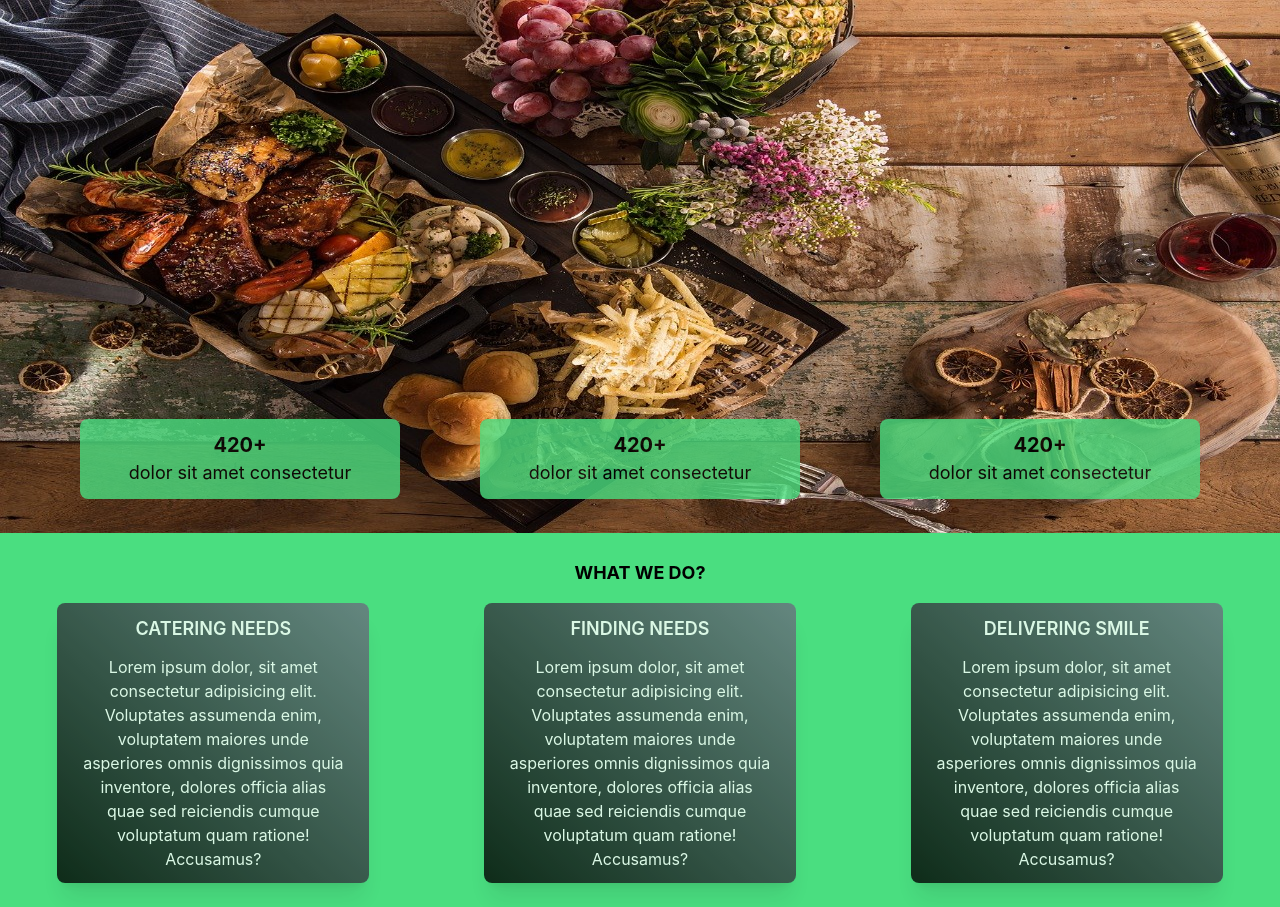
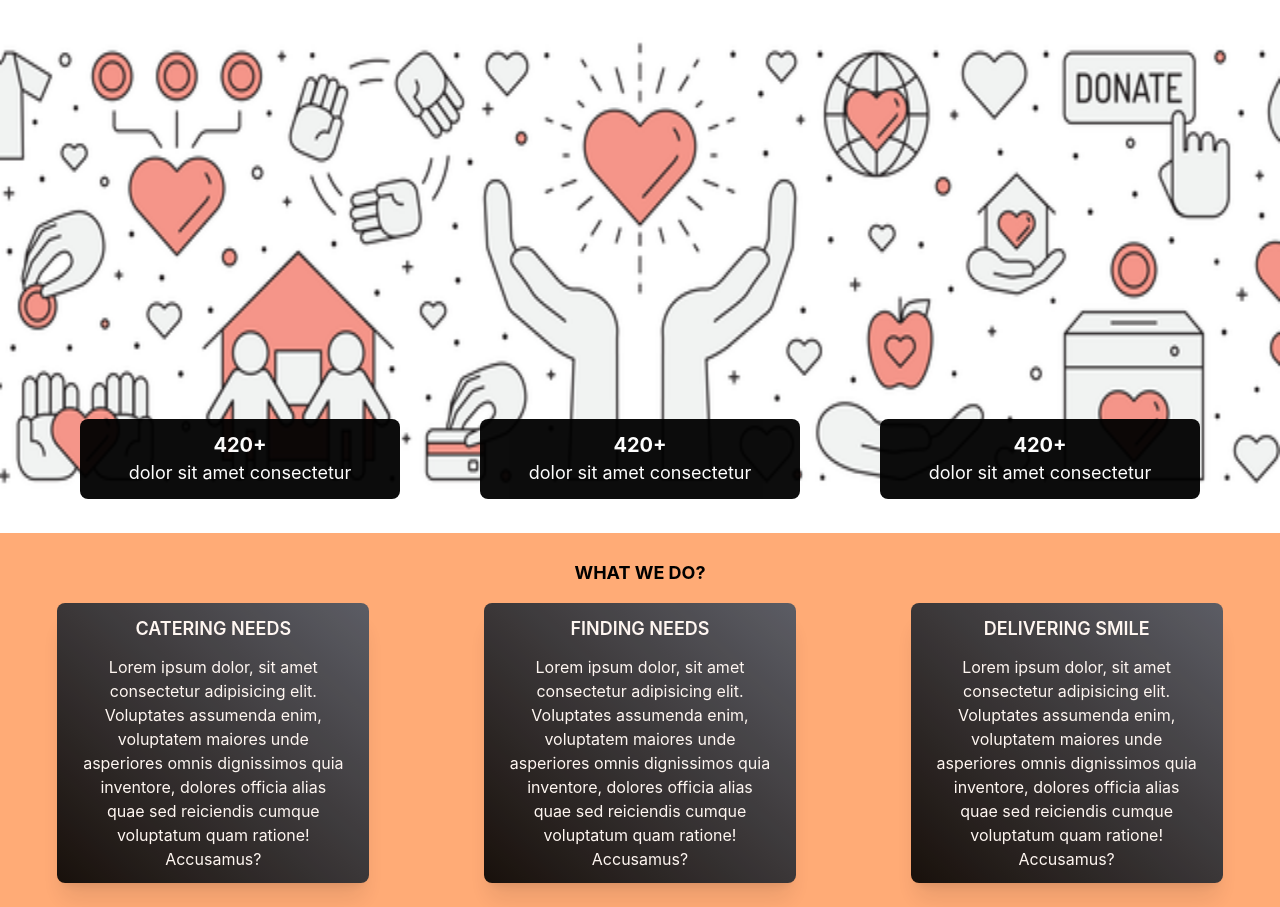
Before and after one commit to Riya2919/GIFT-A-SMILE, a Next.js app: page / in a window 1280 px wide. Built offline with nearby package versions, Linux system fonts and the light colour scheme.

Commit message:
Color changed

```diff
--- a/pages/_app.js
+++ b/pages/_app.js
@@ -2,7 +2,7 @@ import '../styles/globals.css'
 
 function MyApp({ Component, pageProps }) {
   return (
-  <div className='bg-green-400'>
+  <div className='bg-[#FFAB76]'>
   <Component {...pageProps}/>
   </div>
   )
--- a/pages/about.js
+++ b/pages/about.js
@@ -36,32 +36,32 @@ const about = () => {
         </div>
         <div className="lg:flex justify-center lg:mx-10">
 
-          <div className="bg-white m-4 p-5 md:px-16 md:mx-20 sm:px-20 sm:mx-20 lg:mx-5 bg-gradient-to-tr from-black to-gray-600 opacity-80 rounded-lg shadow-xl">
-            <h1 className="text-white font-semibold">LOREM IPSUM</h1>
+          <div className="bg-white m-4 p-5 md:px-12 md:mx-20 sm:px-20 sm:mx-20 lg:mx-5 bg-gradient-to-tr from-black to-gray-600 opacity-80 rounded-lg shadow-xl">
+            <h1 className="text-white font-semibold mb-2">LOREM IPSUM</h1>
             <p className="text-white text-sm">
               It is a long established fact that a reader will be distracted by
               the readable content of a page when looking at its layout.
             </p>
           </div>
 
-          <div className="bg-white m-4 p-5 md:px-16 md:mx-20 sm:px-20 sm:mx-20 lg:mx-5 bg-gradient-to-tr from-black to-gray-600 opacity-80 rounded-lg shadow-xl">
-            <h1 className="text-white font-semibold">LOREM IPSUM</h1>
+          <div className="bg-white m-4 p-5 md:px-12 md:mx-20 sm:px-20 sm:mx-20 lg:mx-5 bg-gradient-to-tr from-black to-gray-600 opacity-80 rounded-lg shadow-xl">
+            <h1 className="text-white font-semibold mb-2">LOREM IPSUM</h1>
             <p className="text-white text-sm">
               It is a long established fact that a reader will be distracted by
               the readable content of a page when looking at its layout.
             </p>
           </div>
 
-          <div className="bg-white m-4 p-5 md:px-16 md:mx-20 sm:px-20 sm:mx-20 lg:mx-5 bg-gradient-to-tr from-black to-gray-600 opacity-80 rounded-lg shadow-xl">
-            <h1 className="text-white font-semibold">LOREM IPSUM</h1>
+          <div className="bg-white m-4 p-5 md:px-12 md:mx-20 sm:px-20 sm:mx-20 lg:mx-5 bg-gradient-to-tr from-black to-gray-600 opacity-80 rounded-lg shadow-xl">
+            <h1 className="text-white font-semibold mb-2">LOREM IPSUM</h1>
             <p className="text-white text-sm">
               It is a long established fact that a reader will be distracted by
               the readable content of a page when looking at its layout.
             </p>
           </div>
 
-          <div className="bg-white m-4 p-5 md:px-16 md:mx-20 sm:px-20 sm:mx-20 lg:mx-5 bg-gradient-to-tr from-black to-gray-600 opacity-80 rounded-lg shadow-xl">
-            <h1 className="text-white font-semibold">LOREM IPSUM</h1>
+          <div className="bg-white m-4 p-5 md:px-12 md:mx-20 sm:px-20 sm:mx-20 lg:mx-5 bg-gradient-to-tr from-black to-gray-600 opacity-80 rounded-lg shadow-xl">
+            <h1 className="text-white font-semibold mb-2">LOREM IPSUM</h1>
             <p className="text-white text-sm">
               It is a long established fact that a reader will be distracted by
               the readable content of a page when looking at its layout.
--- a/pages/index.js
+++ b/pages/index.js
@@ -20,17 +20,17 @@ export default function Home() {
             />
           </div>
           <div className='absolute bottom-3 flex justify-evenly w-screen sm:bottom-5 lg:bottom-8 xl:bottom-10'>
-            <div className='bg-green-400 w-1/4 opacity-80 rounded-lg hover:scale-110 transition-all ease-in-out p-1 lg:p-3'>
-              <h1 className='text-center font-semibold sm:font-bold lg:text-xl'>420+</h1>
-              <p className='text-center text-sm sm:text-base lg:text-lg'>dolor sit amet consectetur</p>
+            <div className='bg-black w-1/4 opacity-95 rounded-lg hover:scale-110 transition-all ease-in-out p-1 lg:p-3'>
+              <h1 className='text-center font-semibold sm:font-bold lg:text-xl text-white'>420+</h1>
+              <p className='text-center text-sm sm:text-base lg:text-lg text-white'>dolor sit amet consectetur</p>
             </div>
-            <div className='bg-green-400 w-1/4 opacity-80 rounded-lg hover:scale-110 transition-all ease-in-out p-1 lg:p-3'>
-              <h1 className='text-center font-semibold sm:font-bold lg:text-xl'>420+</h1>
-              <p className='text-center text-sm sm:text-base lg:text-lg'>dolor sit amet consectetur</p>
+            <div className='bg-black w-1/4 opacity-95 rounded-lg hover:scale-110 transition-all ease-in-out p-1 lg:p-3'>
+              <h1 className='text-center font-semibold sm:font-bold lg:text-xl text-white'>420+</h1>
+              <p className='text-center text-sm sm:text-base lg:text-lg text-white'>dolor sit amet consectetur</p>
             </div>
-            <div className='bg-green-400 w-1/4 opacity-80 rounded-lg hover:scale-110 transition-all ease-in-out p-1 lg:p-3'>
-              <h1 className='text-center font-semibold sm:font-bold lg:text-xl'>420+</h1>
-              <p className='text-center text-sm sm:text-base lg:text-lg'>dolor sit amet consectetur</p>
+            <div className='bg-black w-1/4 opacity-95 rounded-lg hover:scale-110 transition-all ease-in-out p-1 lg:p-3'>
+              <h1 className='text-center font-semibold sm:font-bold lg:text-xl text-white'>420+</h1>
+              <p className='text-center text-sm sm:text-base lg:text-lg text-white'>dolor sit amet consectetur</p>
             </div>
           </div>
         </section>
@@ -38,19 +38,19 @@ export default function Home() {
           <h2 className='text-center font-semibold uppercase mb-3 sm:font-bold sm:text-lg'>What we do?</h2>
           <div className='space-y-5 w-screen md:flex md:space-y-0 md:flex-wrap'>
             <div className='w-3/4 sm:w-2/5 mx-auto md:p-3 lg:w-1/4 lg:p-1'>
-              <div className='bg-gradient-to-tr from-black to-gray-500 opacity-80 rounded-lg p-3 shadow-xl hover:scale-105 transition-all ease-in-out'>
+              <div className='bg-gradient-to-tr from-black to-gray-600 opacity-90 rounded-lg p-3 shadow-xl hover:scale-105 transition-all ease-in-out'>
                 <h3 className='text-center font-semibold text-white mb-3 uppercase lg:text-lg'>Catering Needs</h3>
                 <p className='text-white text-center text-sm px-3 lg:text-base'>Lorem ipsum dolor, sit amet consectetur adipisicing elit. Voluptates assumenda enim, voluptatem maiores unde asperiores omnis dignissimos quia inventore, dolores officia alias quae sed reiciendis cumque voluptatum quam ratione! Accusamus?</p>
               </div>
             </div>
             <div className='w-3/4 sm:w-2/5 mx-auto md:p-3 lg:w-1/4 lg:p-1'>
-              <div className='bg-gradient-to-tr from-black to-gray-500 opacity-80 rounded-lg p-3 shadow-xl hover:scale-105 transition-all ease-in-out'>
+              <div className='bg-gradient-to-tr from-black to-gray-600 opacity-90 rounded-lg p-3 shadow-xl hover:scale-105 transition-all ease-in-out'>
                 <h3 className='text-center font-semibold text-white mb-3 uppercase lg:text-lg'>Finding Needs</h3>
                 <p className='text-white text-center text-sm px-3 lg:text-base'>Lorem ipsum dolor, sit amet consectetur adipisicing elit. Voluptates assumenda enim, voluptatem maiores unde asperiores omnis dignissimos quia inventore, dolores officia alias quae sed reiciendis cumque voluptatum quam ratione! Accusamus?</p>
               </div>
             </div>
             <div className='w-3/4 sm:w-2/5 mx-auto md:p-3 lg:w-1/4 lg:p-1'>
-              <div className='bg-gradient-to-tr from-black to-gray-500 opacity-80  rounded-lg p-3 shadow-xl hover:scale-105 transition-all ease-in-out'>
+              <div className='bg-gradient-to-tr from-black to-gray-600 opacity-90  rounded-lg p-3 shadow-xl hover:scale-105 transition-all ease-in-out'>
                 <h3 className='text-center font-semibold text-white mb-3 uppercase lg:text-lg'>Delivering smile</h3>
                 <p className='text-white text-center text-sm px-3 lg:text-base'>Lorem ipsum dolor, sit amet consectetur adipisicing elit. Voluptates assumenda enim, voluptatem maiores unde asperiores omnis dignissimos quia inventore, dolores officia alias quae sed reiciendis cumque voluptatum quam ratione! Accusamus?</p>
               </div>
```
Also changed, not shown: public/media/img1.jpg.
